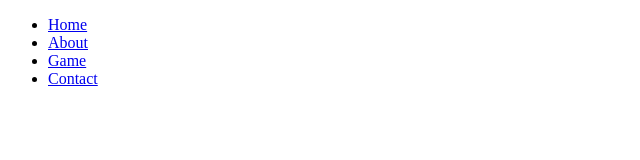
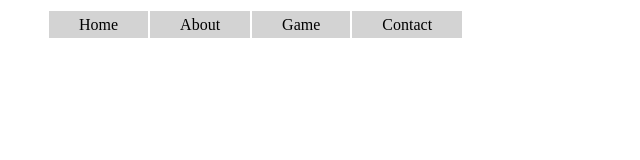
Before and after one commit to flbeggs/FreyaBeggs, a plain HTML site: page Advanced CSS/Exercise 2 - Horizontal Menu/HorizontalMenu.html in a window 1280 px wide. Shown: the whole page, without its empty margins (0-640 px from the left). Drawn offline with Linux system fonts and the light colour scheme.

```diff
--- a/Advanced CSS/Exercise 1 - Vertical Menu/VerticalMenuStyle.css
+++ b/Advanced CSS/Exercise 1 - Vertical Menu/VerticalMenuStyle.css
@@ -1,18 +1,29 @@
 a{
-  background-color: lightgrey;
   margin: 1px;
   color: black;
   text-decoration: none;
-  padding-left: 30px;
-  padding-right: 30px;
-  padding-top: 5px;
-  padding-bottom: 5px;
+  padding: 5px;
+  text-align: left;
 }
 a:hover{
-  background-color: grey;
   color: white;
 }
+
 li{
+  background-color: lightgrey;
   list-style-type: none;
-  float: left;
+  margin: 1px;
+  padding: 5px;
 }
+li:hover{
+  background-color: grey;
+}
+
+li{
+
+  background-color: lightgrey;
+}
+
+ul {
+	width: 200px;
+}
--- a/Advanced CSS/Exercise 2 - Horizontal Menu/HorizontalMenuStyle.css
+++ b/Advanced CSS/Exercise 2 - Horizontal Menu/HorizontalMenuStyle.css
@@ -0,0 +1,18 @@
+a{
+  background-color: lightgrey;
+  margin: 1px;
+  color: black;
+  text-decoration: none;
+  padding-left: 30px;
+  padding-right: 30px;
+  padding-top: 5px;
+  padding-bottom: 5px;
+}
+a:hover{
+  background-color: grey;
+  color: white;
+}
+li{
+  list-style-type: none;
+  float: left;
+}
```
